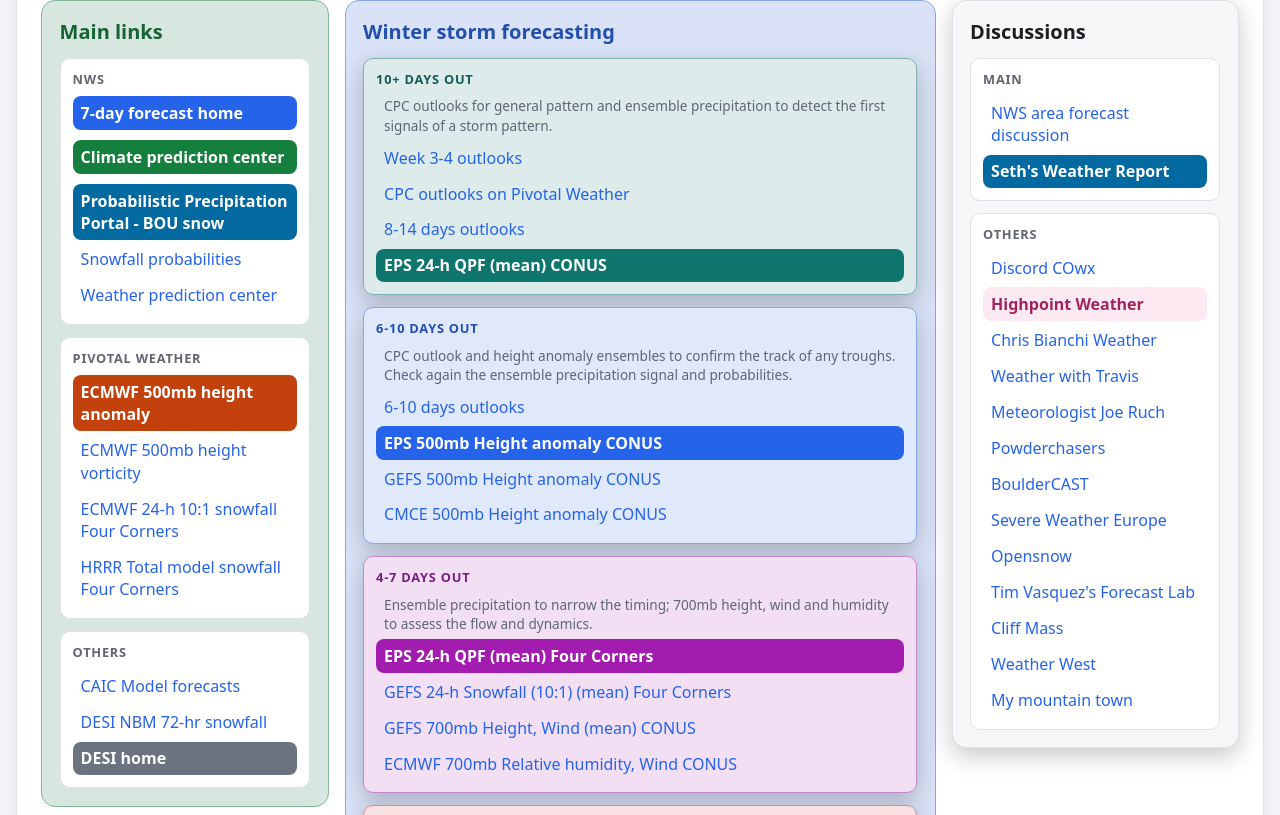
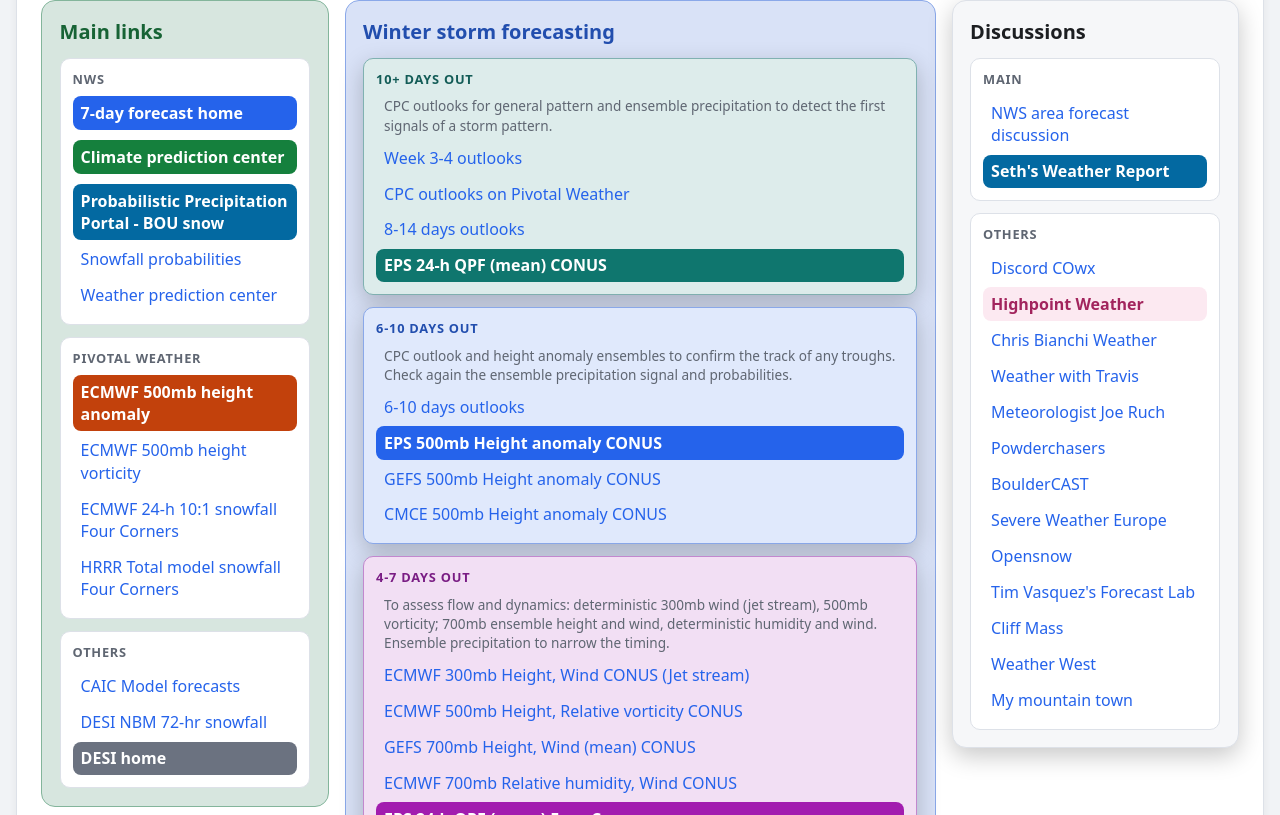
Before and after one commit to giobiondani/favorites, a plain HTML site: page index.html in a window 1280 px wide. Shown: the part 122-937 px from the top of the page. Drawn offline with Linux system fonts and the light colour scheme.

Commit message:
updated forecasting part

```diff
--- a/index.html
+++ b/index.html
@@ -66,11 +66,14 @@
 
             <div class="card-3 magenta shadow">
                 <h4>4-7 days out</h4>
-                <p class="card-note">Ensemble precipitation to narrow the timing; 700mb height, wind and humidity to assess the flow and dynamics.</p>
+                <p class="card-note">To assess flow and dynamics: deterministic 300mb wind (jet stream), 500mb vorticity; 700mb ensemble height and wind, deterministic humidity and wind. Ensemble precipitation to narrow the timing.</p>
+                <a class="card-link" href="https://beta.pivotalweather.com/models/ecmwf_full/500hv/conus?forecastHour=00" target="_blank">ECMWF 300mb Height, Wind CONUS (Jet stream)</a>
+                <a class="card-link" href="https://beta.pivotalweather.com/models/ecmwf_full/500hv/conus?forecastHour=00" target="_blank">ECMWF 500mb Height, Relative vorticity CONUS</a>
+                <a class="card-link" href="https://beta.pivotalweather.com/models/gefsens/700wh-mean/conus?forecastHour=0" target="_blank">GEFS 700mb Height, Wind (mean) CONUS</a>
+                <a class="card-link" href="https://beta.pivotalweather.com/models/ecmwf_full/700rh/conus?forecastHour=0" target="_blank">ECMWF 700mb Relative humidity, Wind CONUS</a>
                 <a class="card-link solid magenta" href="https://beta.pivotalweather.com/models/epsens/qpf_024h-mean-imp/us_fc?forecastHour=24" target="_blank">EPS 24-h QPF (mean) Four Corners</a>
                 <a class="card-link" href="https://beta.pivotalweather.com/models/gefsens/sn10_024h-mean-imp/us_fc?forecastHour=24" target="_blank">GEFS 24-h Snowfall (10:1) (mean) Four Corners</a>
-                <a class="card-link" href="https://beta.pivotalweather.com/models/gefsens/700wh-mean/conus?forecastHour=0" target="_blank">GEFS 700mb Height, Wind (mean) CONUS</a>
-                <a class="card-link" href="https://beta.pivotalweather.com/models/ecmwf_full/700rh/conus?forecastHour=0" target="_blank">ECMWF 700mb Relative humidity, Wind CONUS</a>
+
             </div>
 
             <div class="card-3 red shadow">
```
